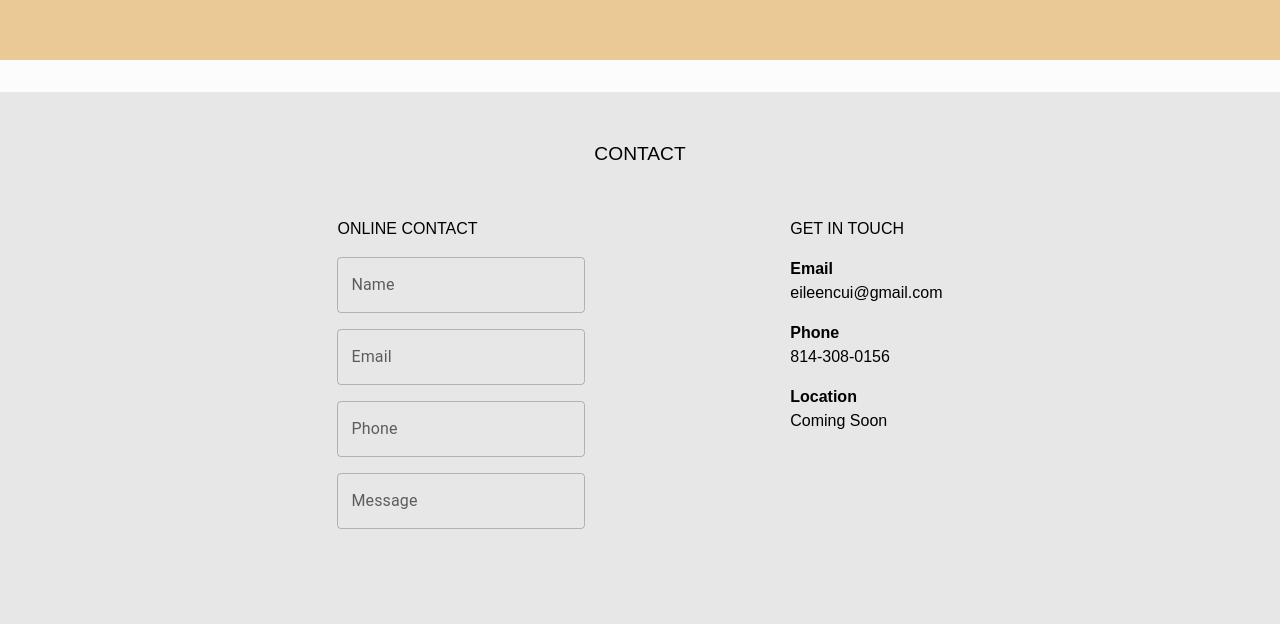
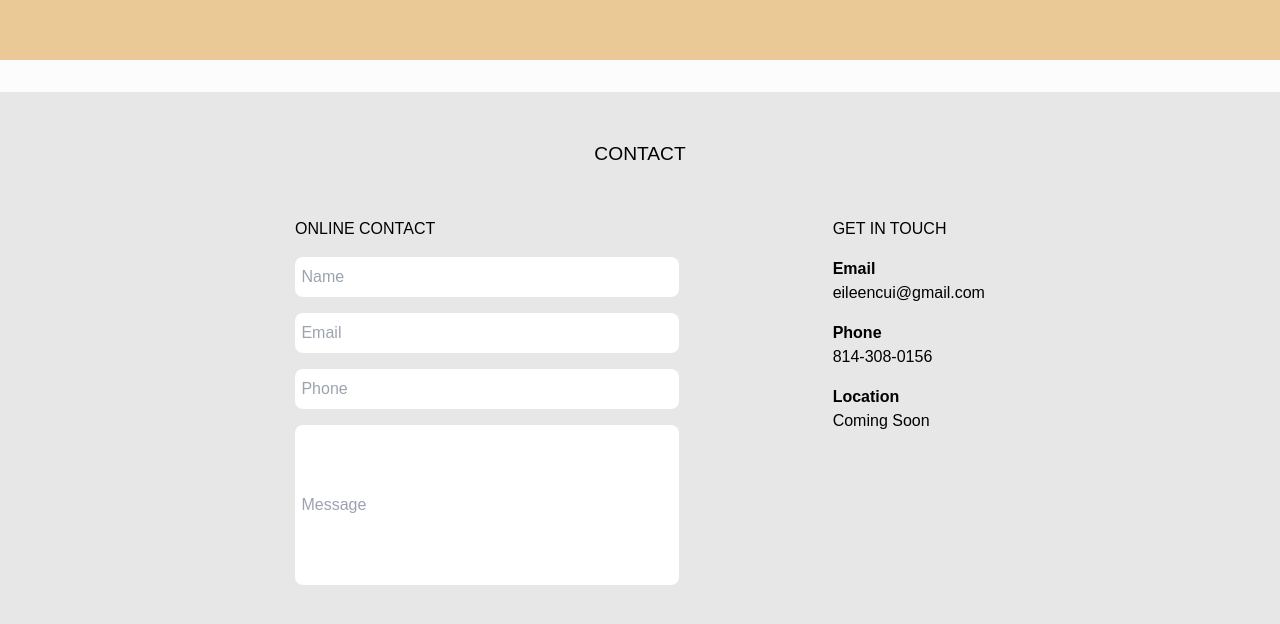
Before and after one commit to EricCui2005/eileens-cookies, a Next.js app: page / in a window 1280 px wide. Shown: the part 2140-2764 px from the top of the page. Built offline with nearby package versions, Linux system fonts and the light colour scheme.

Commit message:
Basic contact info fields

```diff
--- a/src/app/page.tsx
+++ b/src/app/page.tsx
@@ -1,7 +1,6 @@
 'use client';
 import Landing from './components/Landing';
 import About from './components/About';
-import { TextField } from '@mui/material';
 import ContactDetailsPair from './components/ContactDetailsPair';
 // import { RowsPhotoAlbum } from 'react-photo-album';
 // import { photos } from '@/data/galleryPhotos';
@@ -19,13 +18,29 @@ export default function Home() {
         <div id="decorative-bar" className="h-[4vh] bg-white"></div>
         <div className="flex h-[71vh] flex-col items-center">
           <h1 className="my-[6vh] text-[1.5vw]">CONTACT</h1>
-          <div className="flex gap-[16vw]">
-            <div id="contact-fields" className="flex flex-col gap-4">
+          <div className="flex gap-[12vw]">
+            <div id="contact-fields" className="flex w-[30vw] flex-col gap-4">
               <h1>ONLINE CONTACT</h1>
-              <TextField id="name" label="Name" variant="outlined" />
-              <TextField id="email" label="Email" variant="outlined" />
-              <TextField id="Phone" label="Phone" variant="outlined" />
-              <TextField id="Message" label="Message" variant="outlined" />
+              <input
+                type="text"
+                placeholder="Name"
+                className="h-[5vh] rounded-lg p-[0.5vw] text-gray-400"
+              />
+              <input
+                type="text"
+                placeholder="Email"
+                className="h-[5vh] rounded-lg p-[0.5vw] text-gray-400"
+              />
+              <input
+                type="text"
+                placeholder="Phone"
+                className="h-[5vh] rounded-lg p-[0.5vw] text-gray-400"
+              />
+              <input
+                type="text"
+                placeholder="Message"
+                className="h-[20vh] rounded-lg p-[0.5vw] text-gray-400"
+              />
             </div>
             <div className="flex flex-col gap-4">
               <h1>GET IN TOUCH</h1>
```
